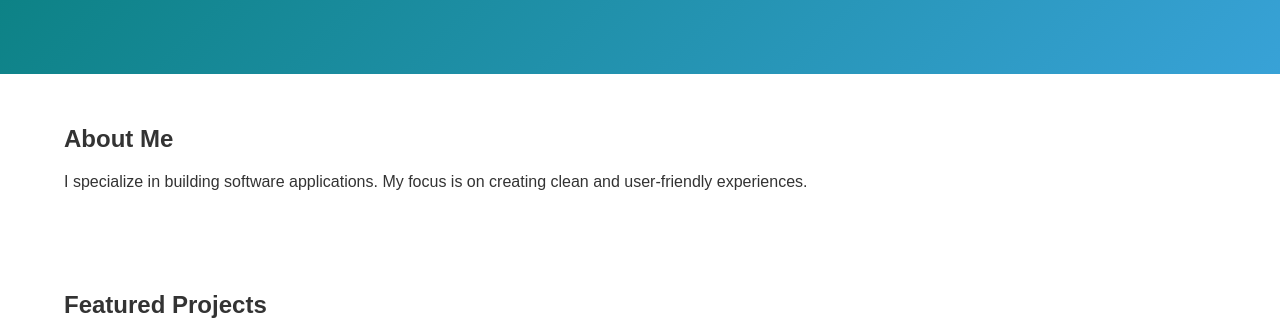
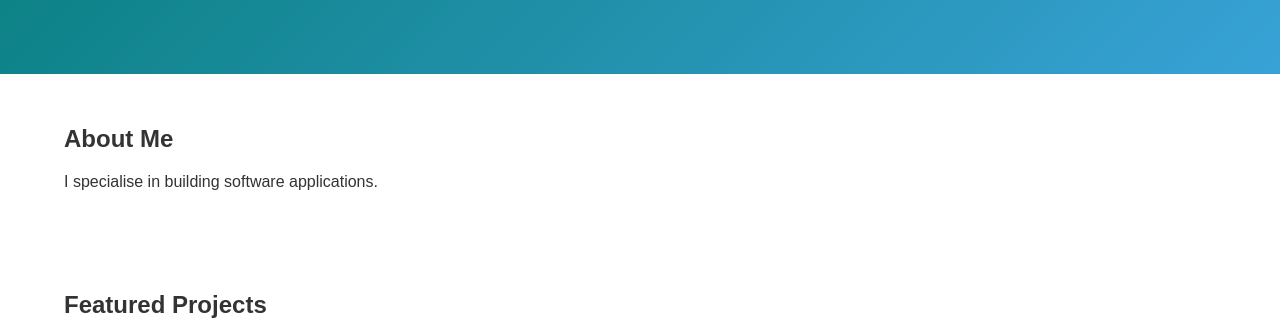
Before and after one commit to dan-tibbotts/tibbotts.com, a plain HTML site: page index.html in a window 1280 px wide. Shown: the part 441-777 px from the top of the page. Drawn offline with Linux system fonts and the light colour scheme.

Commit message:
Update index.html

```diff
--- a/index.html
+++ b/index.html
@@ -38,7 +38,7 @@
   <section id="about" class="about">
     <div class="container">
       <h2>About Me</h2>
-      <p>I specialize in building software applications. My focus is on creating clean and user‑friendly experiences.</p>
+      <p>I specialise in building software applications.</p>
     </div>
   </section>
 
```
